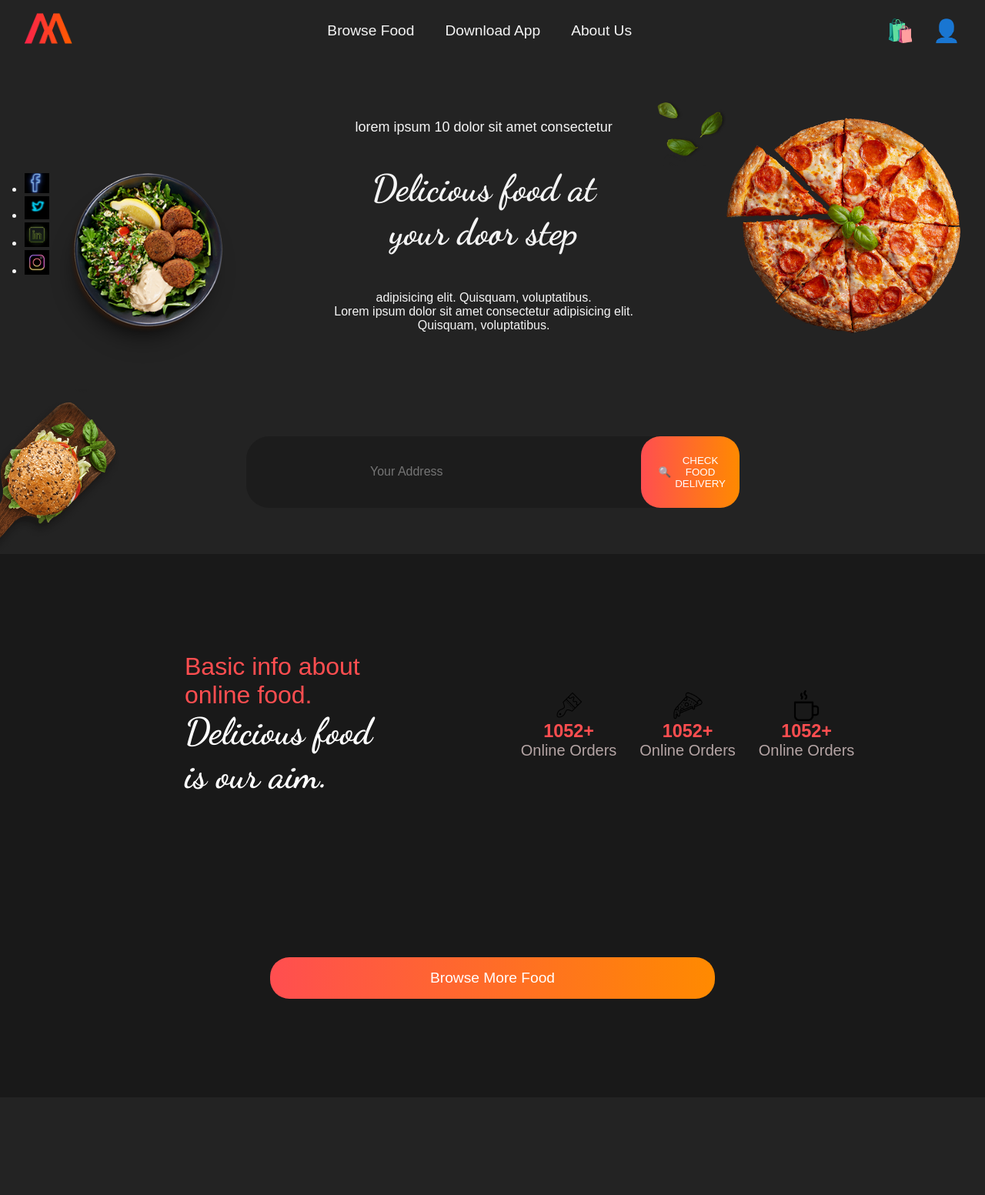
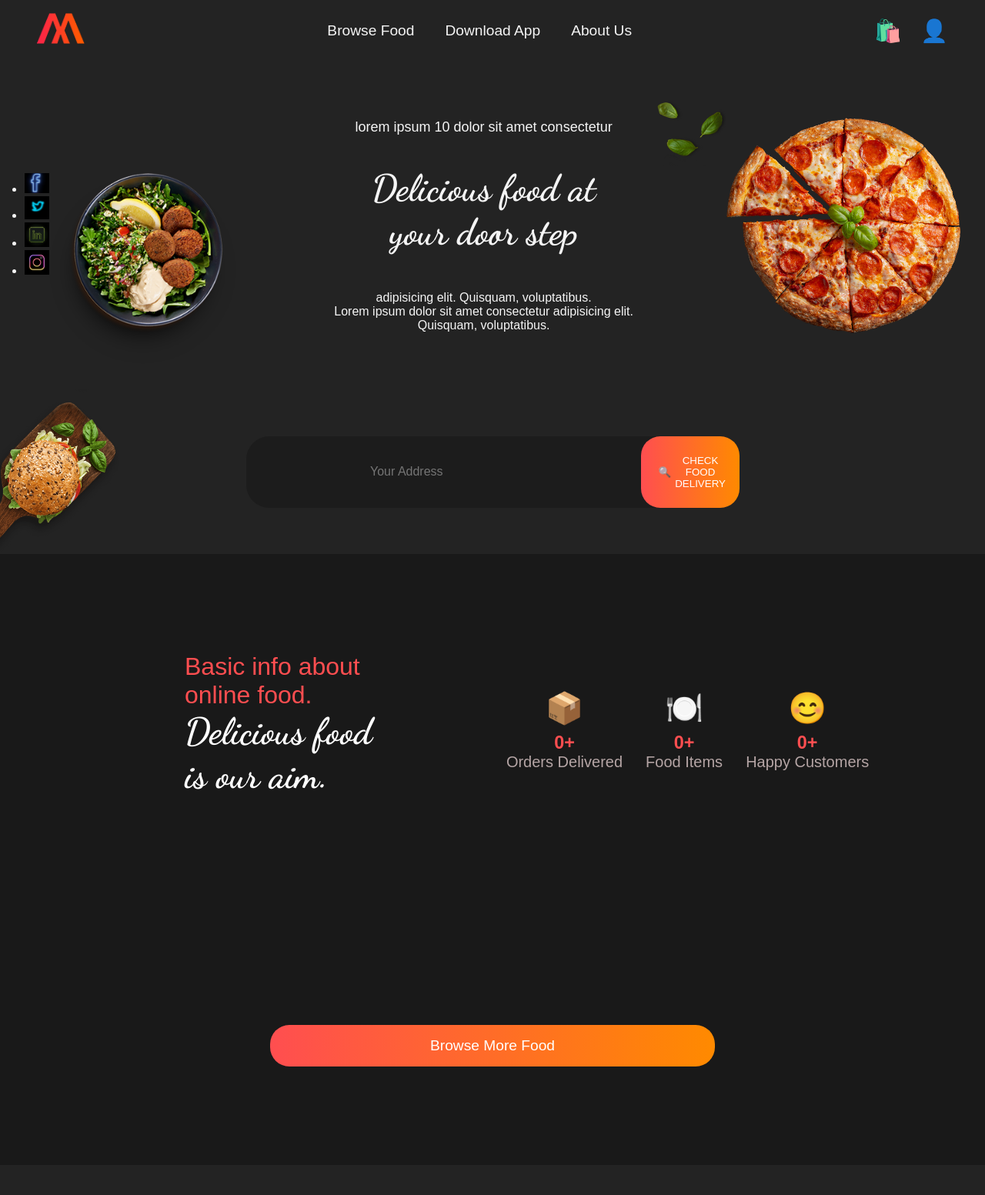
Before and after one commit to ahmednabeen/Food-Delivery, a Django app: page / in a window 1280 px wide. Shown: the top 1553 px of the page at 77% size. Run offline with Django 5.2, Linux system fonts and the light colour scheme; data that the repository does not hold is empty.

Commit message:
Make stats section dynamic with real order/food/customer counts

```diff
--- a/main/views.py
+++ b/main/views.py
@@ -21,9 +21,15 @@ def cart_count(request):
 
 def index(request):
     top_foods = Food.objects.all().order_by('-rating')[:6]
+    total_orders = Order.objects.count()
+    total_foods = Food.objects.count()
+    happy_customers = Order.objects.values('name').distinct().count()
     return render(request, 'index.html', {
         'cart_count': cart_count(request),
         'top_foods': top_foods,
+        'total_orders': total_orders,
+        'total_foods': total_foods,
+        'happy_customers': happy_customers,
     })
 
 
--- a/static/css/style.css
+++ b/static/css/style.css
@@ -58,7 +58,7 @@ body {
   display: flex;
   align-items: center;
   justify-content: space-between;
-  padding: 0 2rem;
+  padding: 0 3rem;
   z-index: 1000;
 }
 
@@ -1612,7 +1612,7 @@ body {
 /* Tablet (768px to 1199px) - Index Page */
 @media screen and (max-width: 1199px) {
   .navbar {
-    padding: 0 1.5rem;
+    padding: 0 3rem;
   }
 
   .nav-links {
@@ -1965,7 +1965,7 @@ body {
   }
 
   .five-section-5 {
-    padding: 0 1rem;
+  padding: 0 3rem;
     height: auto;
   }
 
@@ -2151,7 +2151,7 @@ body {
 @media (min-width: 601px) and (max-width: 1024px) {
   .navbar {
     height: 4.5rem;
-    padding: 0 1.5rem;
+    padding: 0 3rem;
     flex-wrap: wrap;
   }
 
--- a/templates/index.html
+++ b/templates/index.html
@@ -130,24 +130,24 @@
         </span>
         <span class="span-2">
           <div>
-            <img src="{% static 'images/brush.png' %}" alt="Chef Hat Icon" style="height: 40px; vertical-align: middle" />
-            <h3>1052+</h3>
-            <p>Online Orders</p>
+            <div style="font-size: 2.5rem; margin-bottom: 0.5rem;">📦</div>
+            <h3>{{ total_orders }}+</h3>
+            <p>Orders Delivered</p>
           </div>
           <div>
-            <img src="{% static 'images/pslice.png' %}" alt="Chef Hat Icon" style="height: 40px; vertical-align: middle" />
-            <h3>1052+</h3>
-            <p>Online Orders</p>
+            <div style="font-size: 2.5rem; margin-bottom: 0.5rem;">🍽️</div>
+            <h3>{{ total_foods }}+</h3>
+            <p>Food Items</p>
           </div>
           <div>
-            <img src="{% static 'images/mug.png' %}" alt="Chef Hat Icon" style="height: 40px; vertical-align: middle" />
-            <h3>1052+</h3>
-            <p>Online Orders</p>
+            <div style="font-size: 2.5rem; margin-bottom: 0.5rem;">😊</div>
+            <h3>{{ happy_customers }}+</h3>
+            <p>Happy Customers</p>
           </div>
         </span>
       </div>
 
-      <div class="more-food" style="background: none; padding-top: 0;">
+      <div class="more-food" style="background: none; margin-top: 3rem;">
   <div class="food-container" style="grid-template-columns: repeat(3, 1fr);">
     {% for food in top_foods %}
     <div class="food-item">
```
